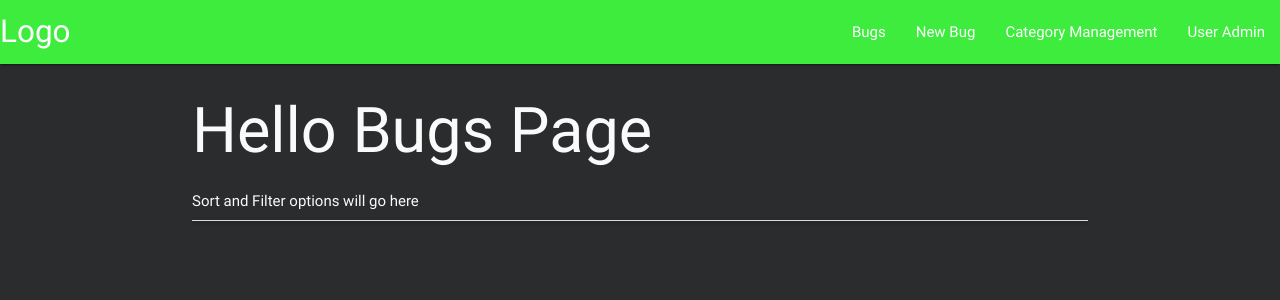
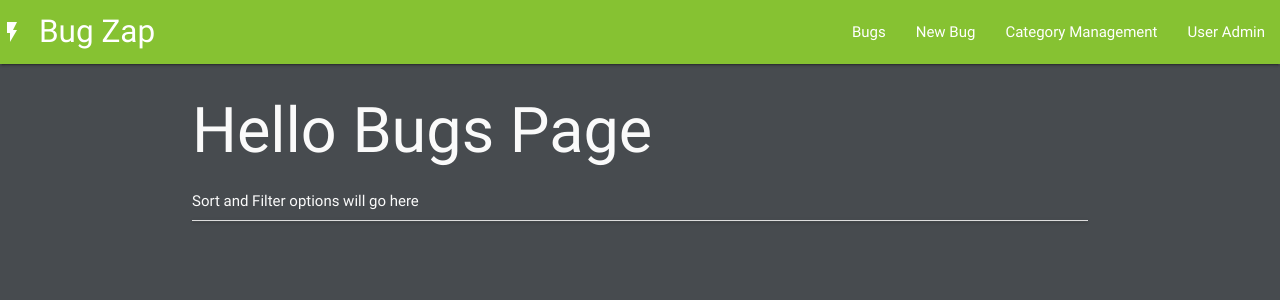
Before and after one commit to geminerald/bugzap, a Flask app: page / in a window 1280 px wide. Shown: the top 300 px of the page. Run offline with Flask 2, Linux system fonts and the light colour scheme; data that the repository does not hold is empty; some libraries are stand-ins or nearby versions.

Commit message:
updated colour scheme and logo

```diff
--- a/static/css/style.css
+++ b/static/css/style.css
@@ -1,10 +1,10 @@
 body{
-    background-color: #2b2c2e;
+    background-color: #474b4f;
     color: #fafafa;
 }
 
 nav{
-    background-color: #3eec3e;
+    background-color: #86c232;
 }
 
 .btn-small{
--- a/templates/base.html
+++ b/templates/base.html
@@ -18,7 +18,7 @@
 	<header>
 		<nav>
 			<div class="nav-wrapper">
-				<a href="#" class="brand-logo">Logo</a>
+				<a href="{{url_for('get_bugs')}}" class="brand-logo"><i class="material-icons">flash_on</i>Bug Zap</a>
 				<ul id="nav-mobile" class="right hide-on-med-and-down">
 					<li><a href="{{url_for('get_bugs')}}">Bugs</a></li>
 					<li><a href="{{url_for('new_bug')}}">New Bug</a></li>
```
